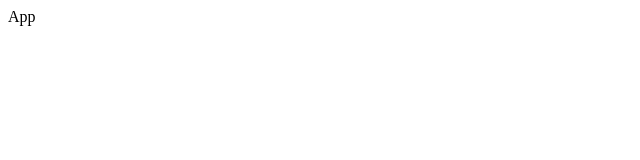
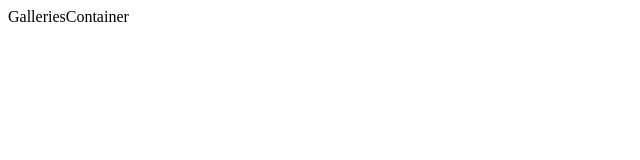
Before and after one commit to angieappiah/gallery-frontend, a React (Create React App) app: page /galleries in a window 1280 px wide. Shown: the top 160 px of the page, without its empty margins (0-640 px from the left). Built offline with nearby package versions, Linux system fonts and the light colour scheme.

Commit message:
components

```diff
--- a/src/App.js
+++ b/src/App.js
@@ -1,11 +1,13 @@
 import React from 'react';
+import { connect } from "react-redux";
+import GalleriesContainer from './containers/GalleriesContainer'
 
 class App extends React.Component {
 
   render(){
     return(
       <div className="App">
-      App
+        <GalleriesContainer/>
      </div>
     )
 
@@ -13,4 +15,4 @@ class App extends React.Component {
 
 }
 
-export default App;
+export default connect() (App);
--- /dev/null
+++ b/src/actions/fetchGalleries.js
@@ -0,0 +1,3 @@
+export function fetchGalleries(){
+
+}
--- /dev/null
+++ b/src/components/Galleries.js
@@ -0,0 +1 @@
+import React from 'react';
--- /dev/null
+++ b/src/containers/GalleriesContainer.js
@@ -0,0 +1,14 @@
+import React from "react";
+
+class GalleriesContainer extends React.Component{
+
+    render(){
+        return(
+            <div>
+                GalleriesContainer
+            </div>
+        )
+    }
+}
+
+export default GalleriesContainer
```
Also changed, not shown: src/components/GalleryInput.js (added, +13 -0 lines), 1 other file (tests, documents, lock files or other folders).
